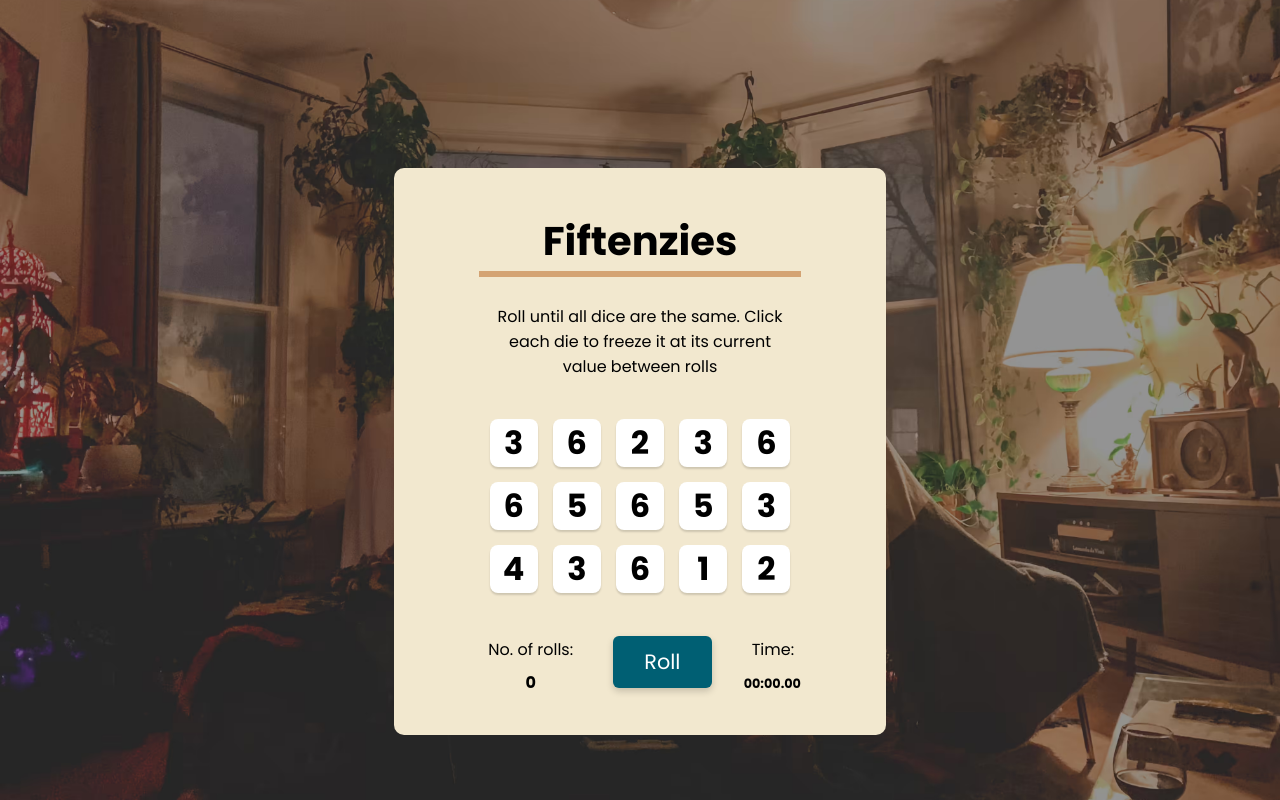
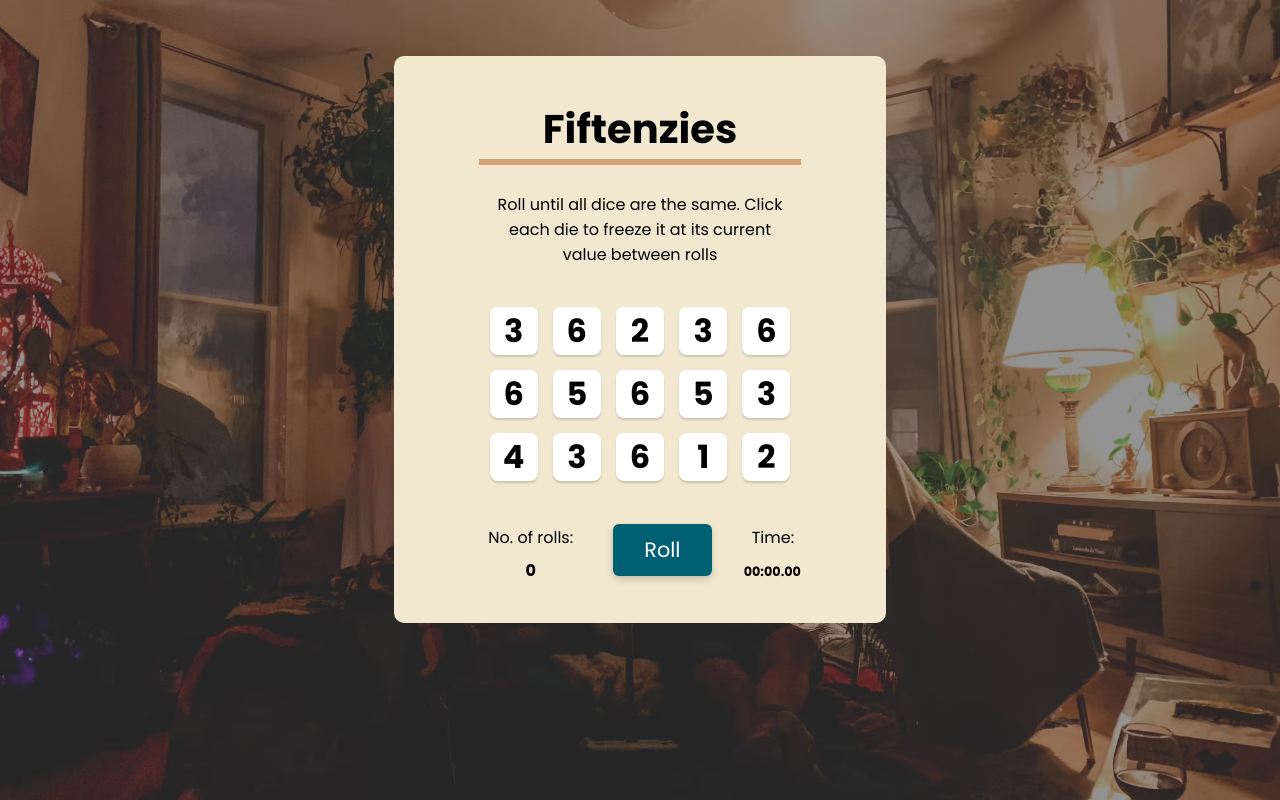
Before and after one commit to kebin20/fiftenzies, a React (Vite) app: page / in a window 1280 px wide. Built offline with nearby package versions, Linux system fonts and the light colour scheme.

Commit message:
Changed top margin for wide desktop screens

```diff
--- a/src/index.css
+++ b/src/index.css
@@ -123,7 +123,7 @@ button {
   .container {
     width: 65%;
     position: relative;
-    top: 10em;
+    top: 3em;
     margin: auto;
   }
 }
```
